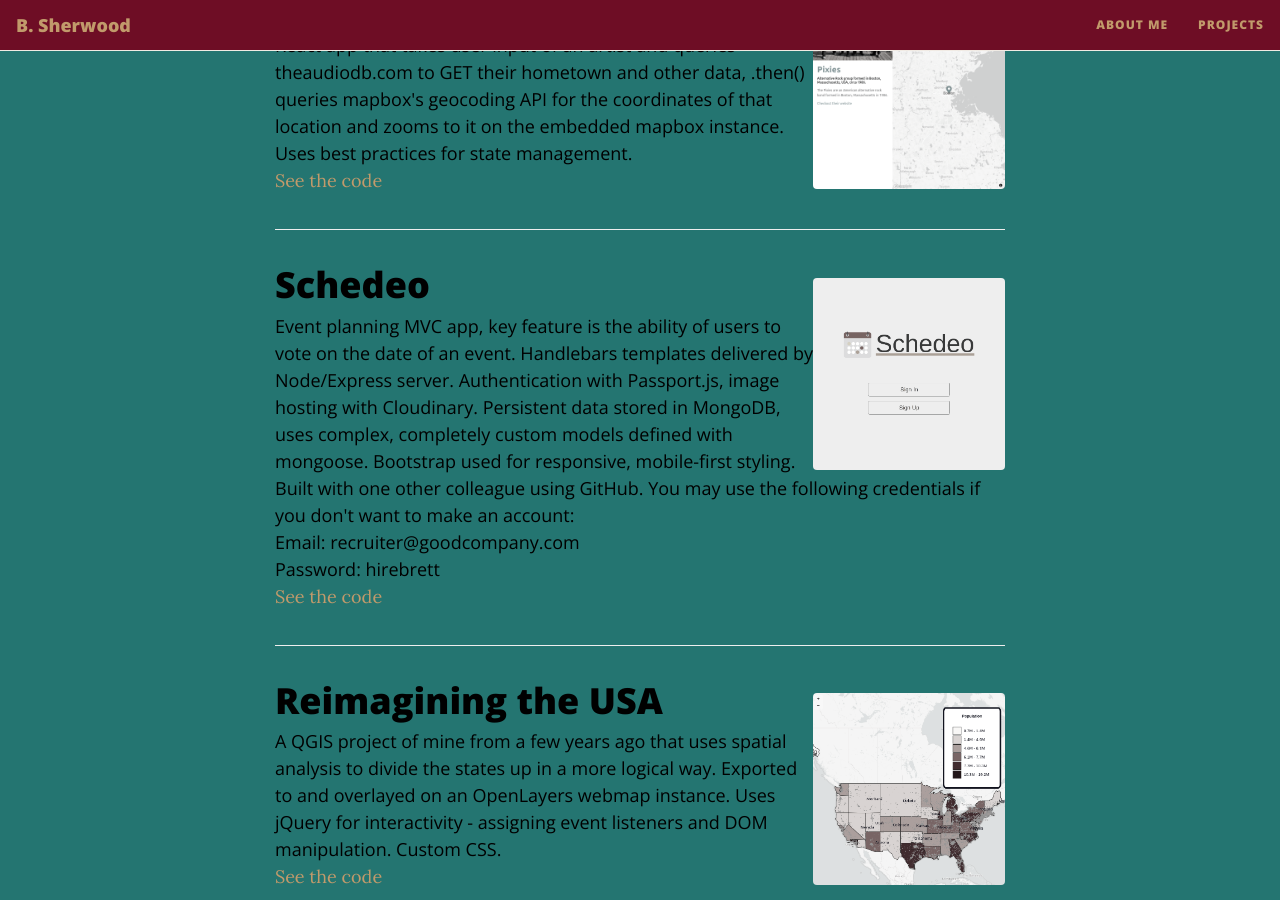
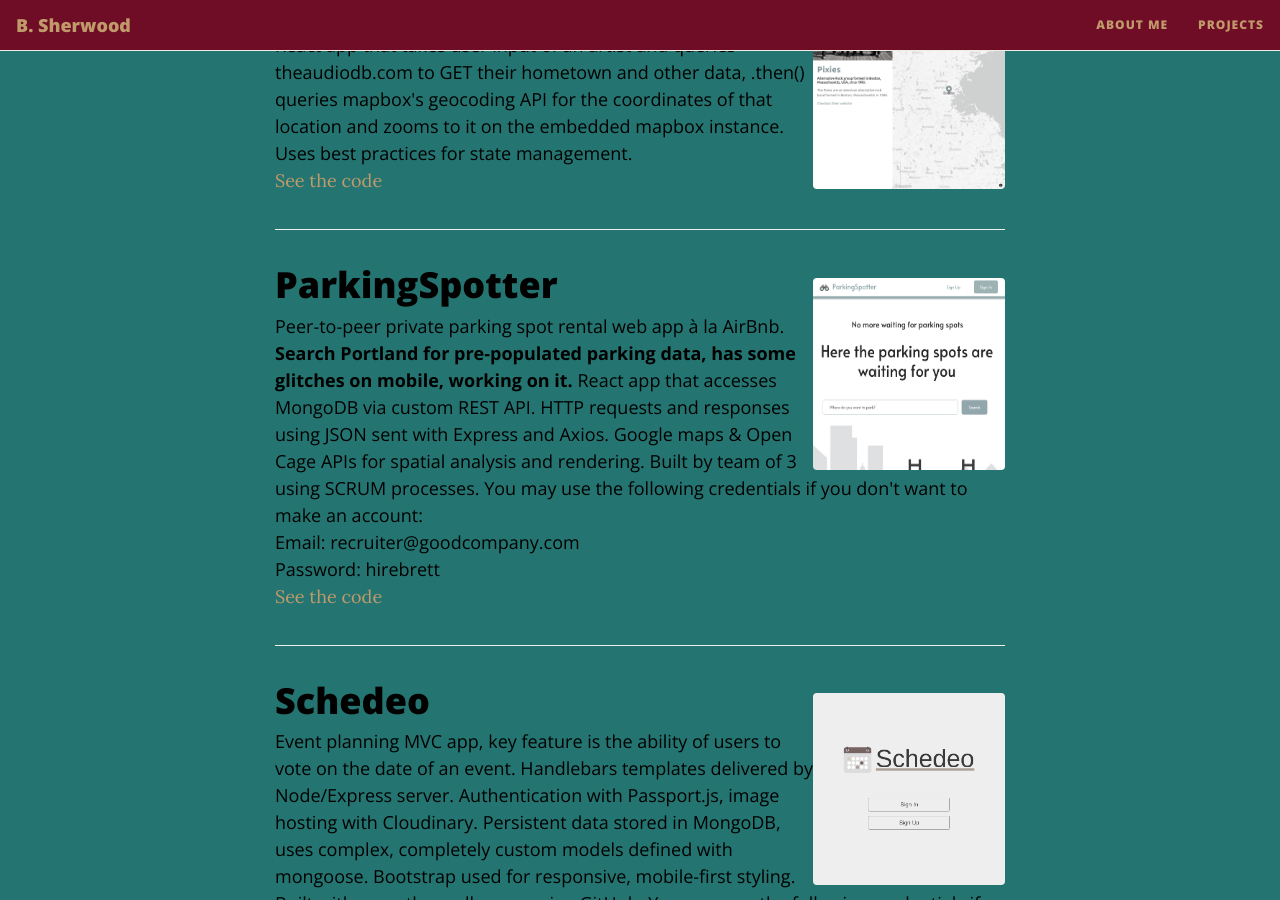
Before and after one commit to clockmakerbrett/clockmakerbrett.github.io, a Jekyll site: the page built from projects.html, in a window 1280 px wide and 900 px high, scrolled down 580 px. Built offline with Jekyll 4.4.1, drawn with Linux system fonts in a browser that asks for light colours; nearby versions of some CDN libraries.

Commit message:
project working now

```diff
--- a/projects.html
+++ b/projects.html
@@ -36,7 +36,7 @@ subtitle: What I Can Do
       <a class="repo-link" href="https://github.com/clockmakerbrett/audiorigins" target="_blank">See the code</a>
     </div>
   </article>
-  <!-- <article class="post-preview">
+  <article class="post-preview">
     <a href="https://parkingspotter.netlify.app/" target="_blank">
       <h2 class="post-title">ParkingSpotter</h2>
     </a>
@@ -56,7 +56,7 @@ subtitle: What I Can Do
       </div>
       <a class="repo-link" href="https://github.com/eloisaseabra/ParkingSpotter" target="_blank">See the code</a>
     </div>
-  </article> -->
+  </article>
   <article class="post-preview">
     <a href="https://schedeo.herokuapp.com/" target="_blank">
       <h2 class="post-title">Schedeo</h2>
```
